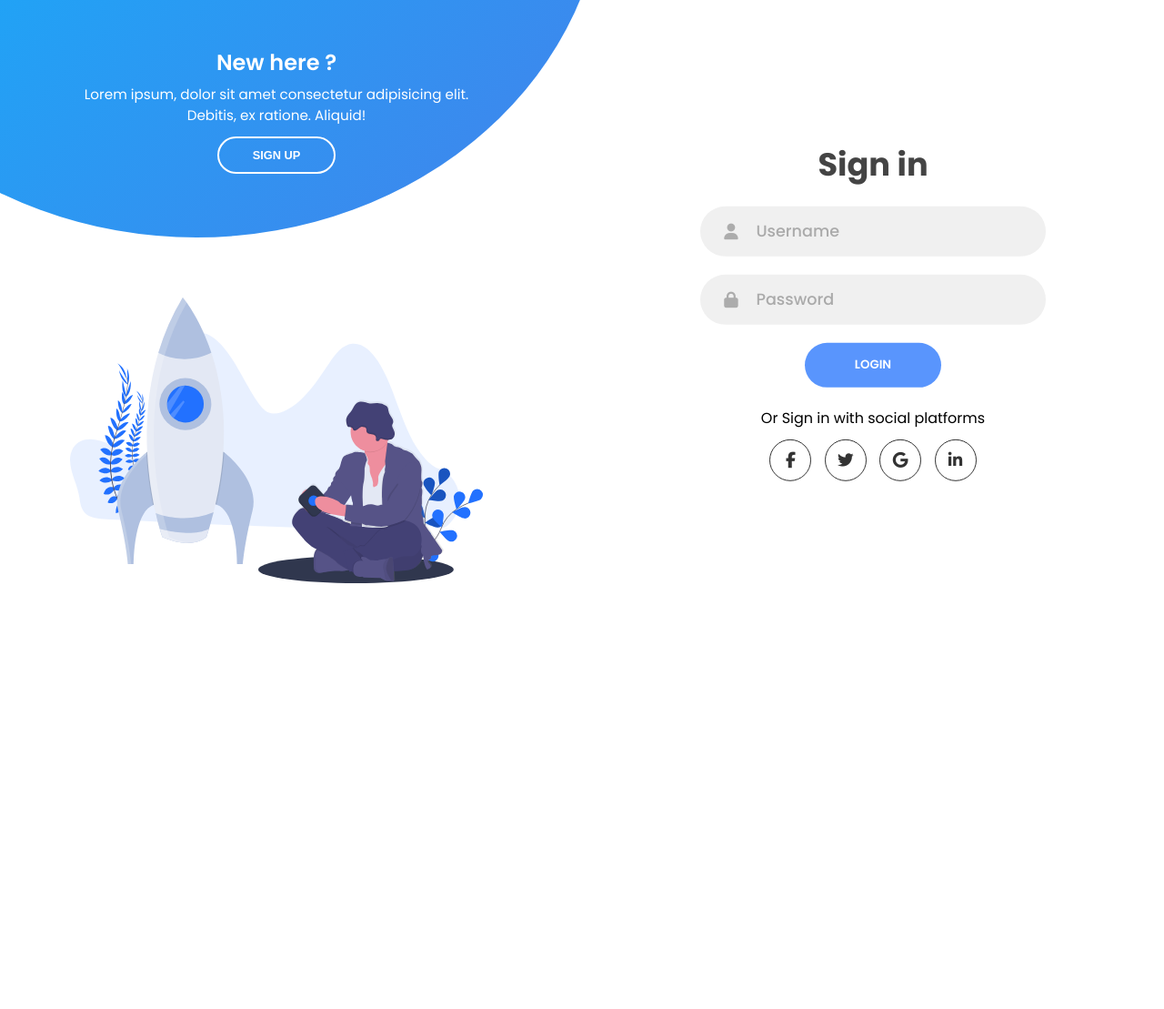
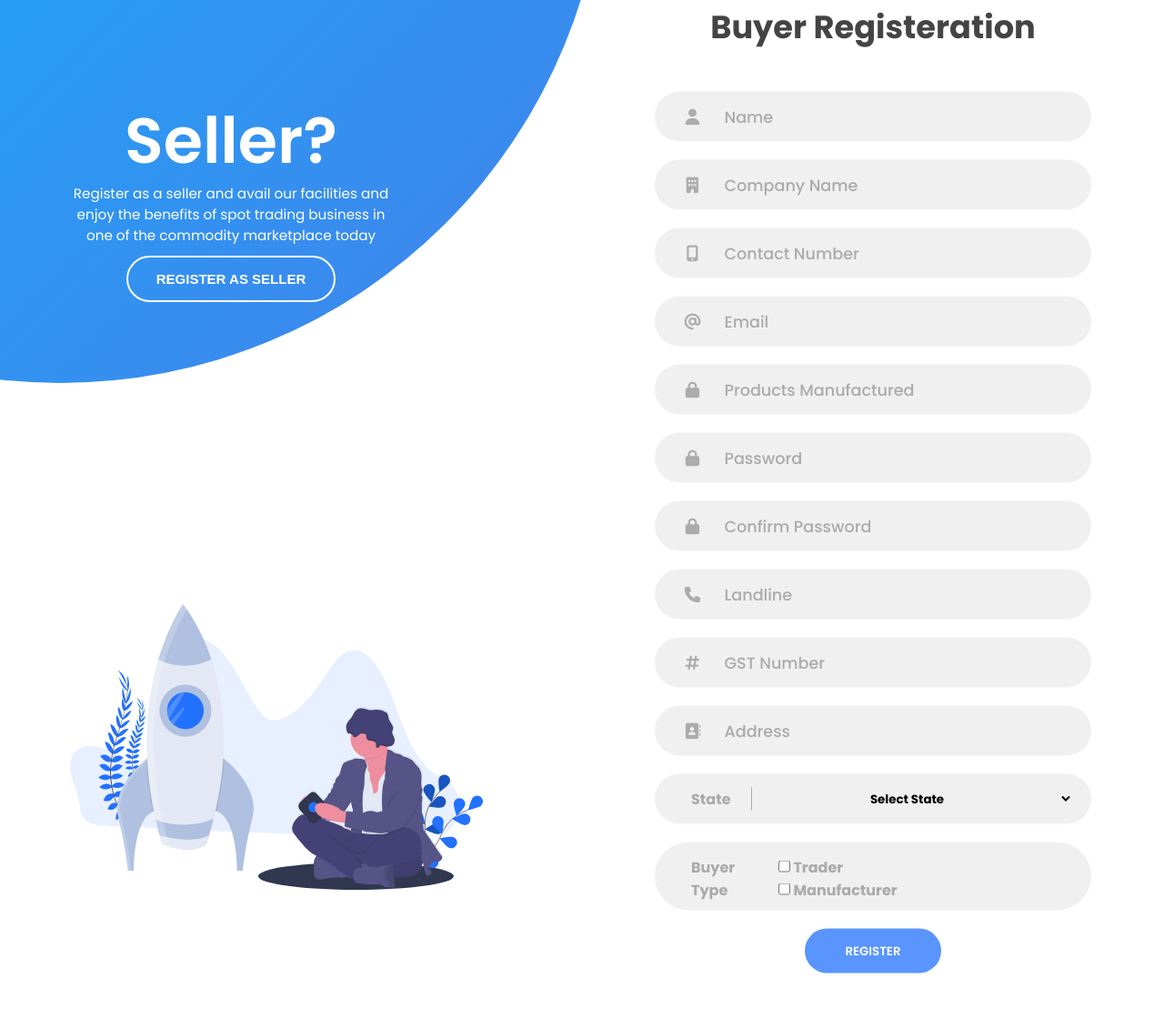
Before and after one commit to km10here/NIA_Registeration, a plain HTML site: page index.html in a window 1280 px wide. Shown: the part 59-1168 px from the top of the page at 91% size. Before the commit the page ends 800 px from the top, so only its background shows below. Drawn offline with Linux system fonts and the light colour scheme.

Commit message:
Added input fields for Buyer Registeration

```diff
--- a/index.html
+++ b/index.html
@@ -8,38 +8,111 @@
       crossorigin="anonymous"
     ></script>
     <link rel="stylesheet" href="style.css" />
-    <title>Sign in & Sign up Form</title>
+    <title>Registeration</title>
   </head>
   <body>
     <div class="container">
       <div class="forms-container">
         <div class="signin-signup">
           <form action="#" class="sign-in-form">
-            <h2 class="title">Sign in</h2>
+            <h2 class="title">Buyer Registeration</h2>
+            <br>
             <div class="input-field">
               <i class="fas fa-user"></i>
-              <input type="text" placeholder="Username" />
+              <input type="text" placeholder="Name" />
             </div>
+            <div class="input-field">
+              <i class="fa fa-building"></i>
+              <input type="text" placeholder="Company Name" />
+            </div>
+
+            <div class="input-field">
+              <i class="fa fa-mobile"></i>
+              <input type="text" placeholder="Contact Number" />
+            </div>
+
+            <div class="input-field">
+              <i class="fa fa-at"></i>
+              <input type="email" placeholder="Email" />
+            </div>
+
+            <div class="input-field">
+              <i class="fas fa-lock"></i>
+              <input type="email" placeholder="Products Manufactured" />
+            </div>
+
+
+
             <div class="input-field">
               <i class="fas fa-lock"></i>
               <input type="password" placeholder="Password" />
             </div>
-            <input type="submit" value="Login" class="btn solid" />
-            <p class="social-text">Or Sign in with social platforms</p>
-            <div class="social-media">
-              <a href="#" class="social-icon">
-                <i class="fab fa-facebook-f"></i>
-              </a>
-              <a href="#" class="social-icon">
-                <i class="fab fa-twitter"></i>
-              </a>
-              <a href="#" class="social-icon">
-                <i class="fab fa-google"></i>
-              </a>
-              <a href="#" class="social-icon">
-                <i class="fab fa-linkedin-in"></i>
-              </a>
+            <div class="input-field">
+              <i class="fas fa-lock"></i>
+              <input type="password" placeholder="Confirm Password" />
             </div>
+
+            <div class="input-field">
+              <i class="fa fa-phone"></i>
+              <input type="number" placeholder="Landline" />
+            </div>
+            <div class="input-field">
+              <i class="fa fa-hashtag"></i>
+              <input type="number" placeholder="GST Number" />
+            </div>
+
+            <div class="input-field">
+              <i class="fa fa-address-book"></i>
+              <input type="text" placeholder="Address" />
+            </div>
+            <div class="selection">
+              <p>State</p>
+                        <select class="state">
+                            <option>Select State</option>
+                            <option value="Andaman and Nicobar Islands">Andaman and Nicobar Islands</option>
+                            <option value="Andhra Pradesh">Andhra Pradesh</option>
+                            <option value="arunachal pradesh">Arunachal Pradesh</option>
+                            <option value="Assam">Assam</option>
+                            <option value="Bihar">Bihar</option>
+                            <option value="Chandigarh">Chandigarh</option>
+                            <option value="Delhi">delhi</option>
+                            <option value="Daman and Diu">Daman and Diur</option>
+                            <option value="Goa">Goar</option>
+                            <option value="Gujrat">Gujrat</option>
+                            <option value="Haryana">Haryana</option>
+                            <option value="Himachal Pradesh">Himachal Pradesh</option>
+                            <option value="Jammu and kashmir">Jammu and kashmir</option>
+                            <option value="Jharkhand">Jharkhand</option>
+                            <option value="Kerela">Kerela</option>
+                            <option value="Karnataka">Karnataka</option>
+                            <option value="Maharashtra">maharashtra</option>
+                            <option value="Manipur">manipur</option>
+                            <option value="Nagaland">nagaland</option>
+                            <option value="Odisha">odisha</option>
+                            <option value="Punjab">punjab</option>
+                            <option value="Rajasthan">Rajasthan</option>
+                            <option value="sikkim">sikkim</option>
+                            <option value="Tamil Nadu">Tamil Nadu</option>
+                            <option value="Uttar Pradesh">Uttar Pradesh</option>
+                            <option value="West Bengal">West Bengal</option>
+                        </select>
+            </div>
+
+
+            <div class="checkbox">
+              Buyer <br>Type<br><br>
+              <label for="Trader(Buyer)" class="label">
+                <span>
+                    <input type="checkbox" value="Trader" name="Seller" id="130">  Trader <br>
+                  <input type="checkbox" value="Manufacturer" name="Seller" id="131">  Manufacturer
+                </span>
+
+              </label>
+            </div>
+
+
+            <input type="submit" value="Register" class="btn solid" />
+
           </form>
           <form action="#" class="sign-up-form">
             <h2 class="title">Sign up</h2>
@@ -78,13 +151,12 @@
       <div class="panels-container">
         <div class="panel left-panel">
           <div class="content">
-            <h3>New here ?</h3>
+            <h3>Seller?</h3>
             <p>
-              Lorem ipsum, dolor sit amet consectetur adipisicing elit. Debitis,
-              ex ratione. Aliquid!
+              Register as a seller and avail our facilities and enjoy the benefits of spot trading business in one of the commodity marketplace today
             </p>
             <button class="btn transparent" id="sign-up-btn">
-              Sign up
+              Register as Seller
             </button>
           </div>
           <img src="img/log.svg" class="image" alt="" />
--- a/style.css
+++ b/style.css
@@ -15,7 +15,7 @@ input {
   position: relative;
   width: 100%;
   background-color: #fff;
-  min-height: 100vh;
+  min-height: 150vh;
   overflow: hidden;
 }
 
@@ -25,6 +25,65 @@ input {
   height: 100%;
   top: 0;
   left: 0;
+}
+
+.selection{
+  font-weight: bold;
+  color: #AAAAAA;
+  width: 100%;
+  background-color: #f0f0f0;
+  margin: 10px 0;
+  height: 55px;
+  padding-bottom: 20px;
+  border-radius: 55px;
+  display: grid;
+  grid-template-columns: 15% 85%;
+  padding-left: 40px;
+  padding-top: 15px;
+  position: relative;
+}
+
+.state{
+  background-color: #f0f0f0;
+  border-left: 1px solid;
+  border-right: none;
+  border-bottom: none;
+  border-top: none;
+  border-color: #AAAAAA;
+  /* border-width: thick; */
+  text-align: center;
+  /* border: none; */
+  margin-left: 0px;
+  margin-right: 20px;
+  font-weight: bold;
+  font-family: "Poppins", sans-serif;
+}
+
+.checkbox{
+  font-weight: bold;
+  display: flex;
+  color: #AAAAAA;
+  width: 100%;
+  background-color: #f0f0f0;
+  margin: 10px 0;
+  height: 75px;
+  padding-bottom: 20px;
+  border-radius: 55px;
+  display: grid;
+  grid-template-columns: 15% 85%;
+  padding-left: 40px;
+  padding-top: 15px;
+  position: relative;
+}
+
+.label{
+  /* background-color: #f0f0f0; */
+  /* border-left: 1px solid; */
+
+  justify-content: center;
+  padding-left: 30px;
+  font-weight: bold;
+  font-family: "Poppins", sans-serif;
 }
 
 .signin-signup {
@@ -67,7 +126,7 @@ form.sign-in-form {
 }
 
 .input-field {
-  max-width: 380px;
+  /* max-width: 380px; */
   width: 100%;
   background-color: #f0f0f0;
   margin: 10px 0;
@@ -163,8 +222,8 @@ form.sign-in-form {
 .container:before {
   content: "";
   position: absolute;
-  height: 800px;
-  width: 900px;
+  height: 1200px;
+  width: 1200px;
   top: -10%;
   right: 48%;
   transform: translateY(-50%);
@@ -200,6 +259,9 @@ form.sign-in-form {
 }
 
 .panel .content {
+  text-align: center;
+  padding-bottom: 70px;
+  margin-right: 100px;
   color: #fff;
   transition: transform 0.9s ease-in-out;
   transition-delay: 0.6s;
@@ -208,7 +270,7 @@ form.sign-in-form {
 .panel h3 {
   font-weight: 600;
   line-height: 1;
-  font-size: 1.5rem;
+  font-size: 70px;
 }
 
 .panel p {
@@ -220,10 +282,10 @@ form.sign-in-form {
   margin: 0;
   background: none;
   border: 2px solid #fff;
-  width: 130px;
-  height: 41px;
+  width: 230px;
+  height: 51px;
   font-weight: 600;
-  font-size: 0.8rem;
+  font-size: 15px;
 }
 
 .right-panel .image,
```
